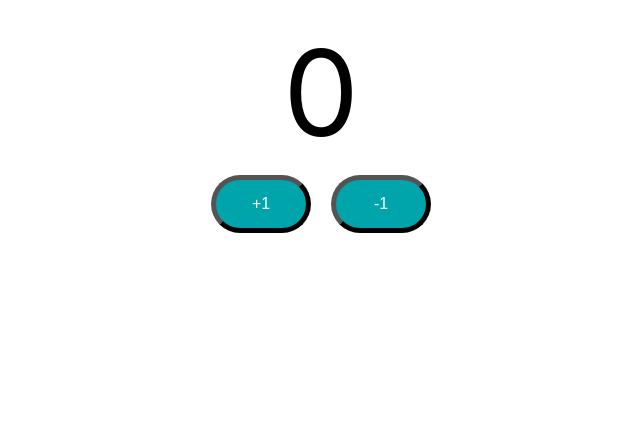
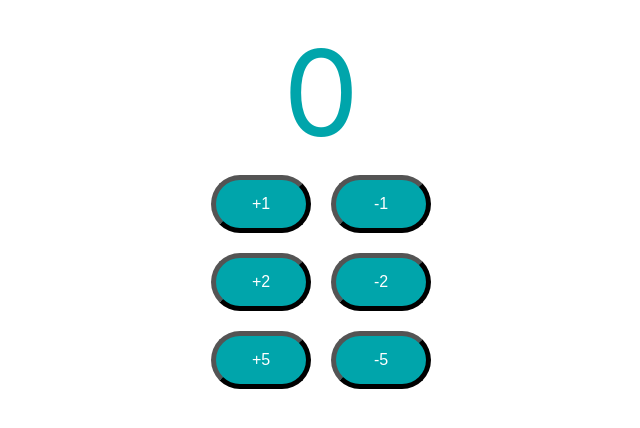
Before and after one commit to priyanshi-exe/react-counter-app, a React (Create React App) app: page / in a window 1280 px wide. Shown: the top 428 px of the page, without its empty margins (319-959 px from the left). Built offline with nearby package versions, Linux system fonts and the light colour scheme.

Commit message:
Add Props and move state up

```diff
--- a/src/components/counter/Counter.css
+++ b/src/components/counter/Counter.css
@@ -20,7 +20,7 @@
     border-width: 5px;
 }
 
-.count {
+.totalCount {
     font-size: 120px;
-    padding: 20px;
+    color:  #00a5ab;
 }
--- a/src/components/counter/Counter.jsx
+++ b/src/components/counter/Counter.jsx
@@ -1,38 +1,29 @@
 import { useState } from 'react'
+import CounterButton from './CounterButton';
 import './Counter.css'
 
-export default function Counter() {
+export default function Counter(){
 
     // useState(0) ==[0,f] (initial value, function)
     // const state = useState(0);
-    // state[0] is value of state
-    // state[1] is a function
     const [count,setCount] = useState(0);
+    // we are updating the state and view is automatically updated
 
-    function incrementCounterFunction() {
-        // state[1](state[0]+1) // this is increasing the value of state by 1 on every click
-        setCount(count+1)
-        console.log(count)
-        console.log('increment cliclked')
+    function incrementParentCounterFunction(by) {
+        // Increasing the value of state on every click
+        setCount(count+by) // state[1](state[0]+1)
     }
-    // we are updating the state and view is automatically updated
-    function decrementCounterFunction() {
-        setCount(count-1)
-        console.log(count)
-        console.log('decrement cliclked')
+
+    function decrementParentCounterFunction(by) {
+        setCount(count-by)
     }
 
     return (
-        <div className="Counter">
-            <span className="count">{count}</span>
-            <div>
-                <button className="counterButton"
-                        onClick={incrementCounterFunction}
-                >+1</button>
-                <button className="counterButton"
-                        onClick={decrementCounterFunction}
-                >-1</button>
-            </div>
+        <div>
+            <span className="totalCount">{count}</span>
+            <CounterButton by={1} incrementMethod={incrementParentCounterFunction} decrementMethod={decrementParentCounterFunction}/>
+            <CounterButton by={2} incrementMethod={incrementParentCounterFunction} decrementMethod={decrementParentCounterFunction}/>
+            <CounterButton by={5} incrementMethod={incrementParentCounterFunction} decrementMethod={decrementParentCounterFunction}/>
         </div>
     )
 }
--- /dev/null
+++ b/src/components/counter/CounterButton.jsx
@@ -0,0 +1,33 @@
+import {PropTypes} from 'prop-types'
+
+export default function CounterButton({by, incrementMethod, decrementMethod}) {
+
+    function incrementCounterFunction() {
+        incrementMethod(by)
+    }
+
+    function decrementCounterFunction() {
+        decrementMethod(by)
+    }
+
+    return (
+        <div className="Counter">
+            <button className="counterButton"
+                    onClick={incrementCounterFunction}
+            >+{by}</button>
+
+            <button className="counterButton"
+                    onClick={decrementCounterFunction}
+            >-{by}</button>
+        </div>
+    )
+}
+
+CounterButton.propTypes = {
+    by: PropTypes.number
+}
+
+
+CounterButton.defaultProps = {
+    by: 1
+}
```
Also changed, not shown: src/App.js (+10 -2 lines).
